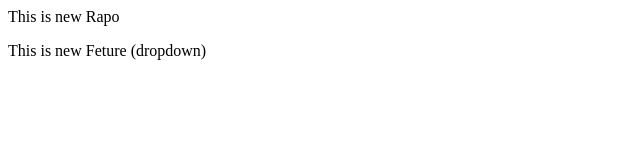
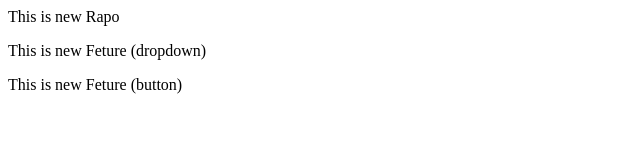
Before and after one commit to ChangeWithTanmay/LocalReop, a plain HTML site: page index.html in a window 1280 px wide. Shown: the whole page, without its empty margins (0-640 px from the left). Drawn offline with Linux system fonts and the light colour scheme.

Commit message:
Revert "delete button"
This reverts commit 18fab549cdf0f3692100f8992946e63440eb0b4f.

```diff
--- a/index.html
+++ b/index.html
@@ -1,2 +1,3 @@
 <p>This is new Rapo</p>
 <p>This is new Feture (dropdown)</p>
+<p>This is new Feture (button)</p>
```
